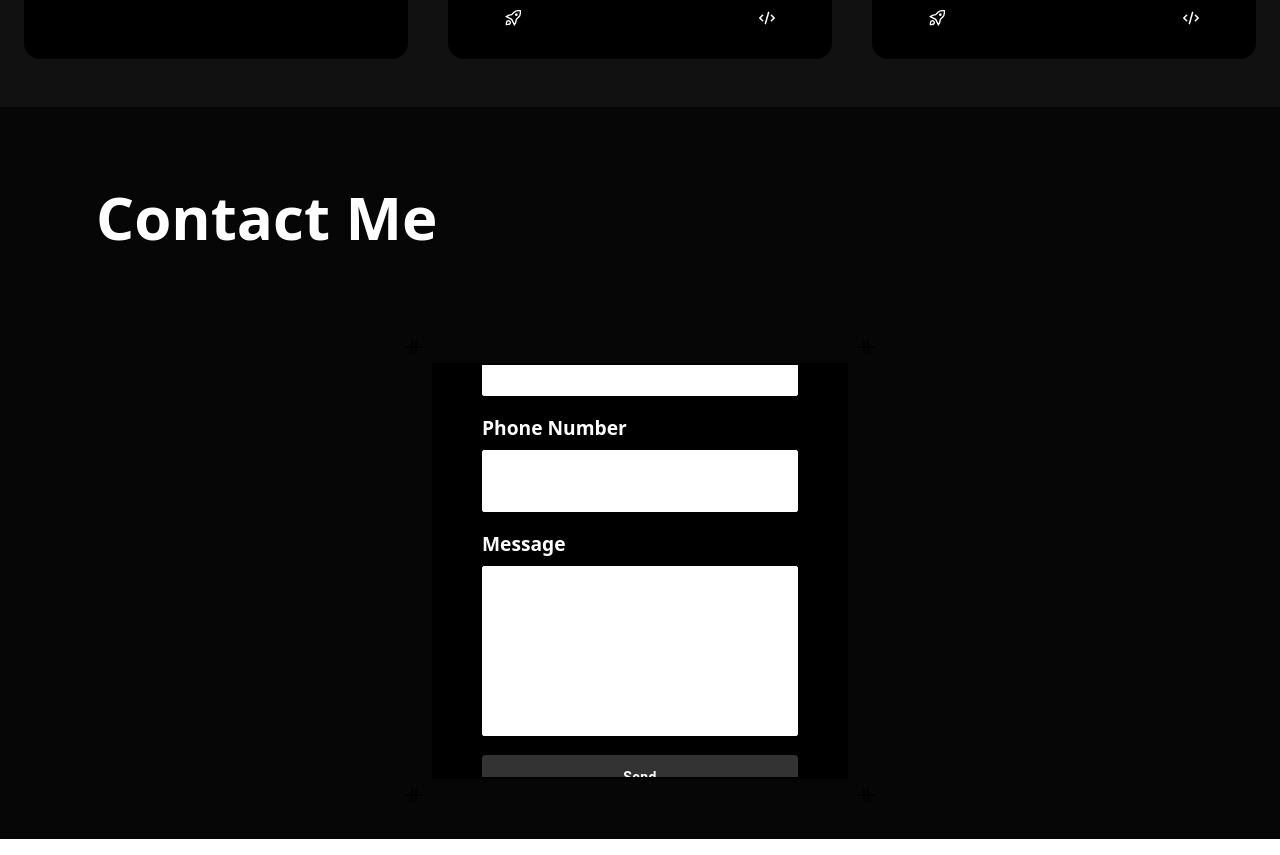
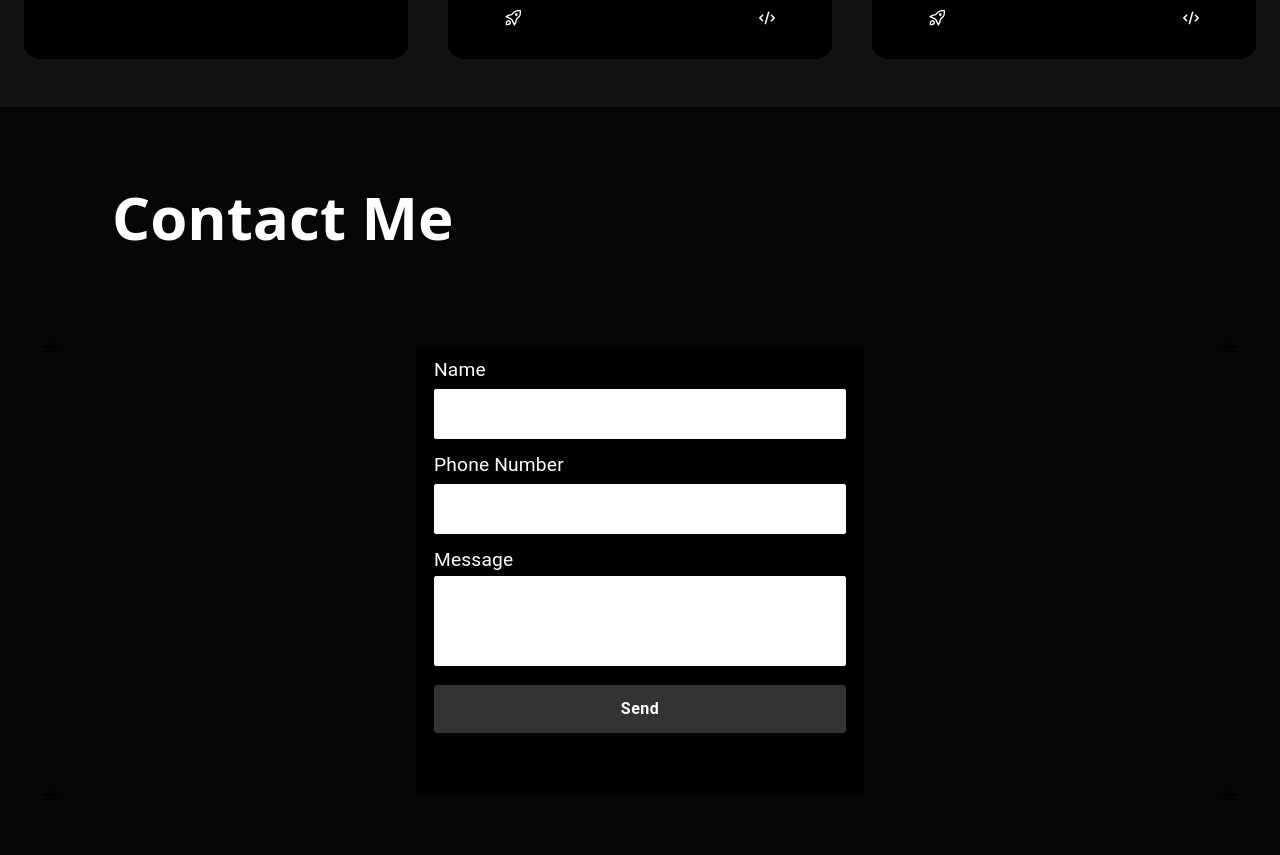
Before and after one commit to Shree2124/_Portfolio, a Next.js app: page / in a window 1280 px wide. Shown: the part 3118-3973 px from the top of the page. Built offline with nearby package versions, Linux system fonts and the light colour scheme.

Commit message:
fix: small bug fixed

```diff
--- a/src/app/page.tsx
+++ b/src/app/page.tsx
@@ -24,24 +24,24 @@ export default function Page() {
         <title>Home Page</title>
         <link rel="icon" href="/favicon.ico" />
       </Head>
-      <div className="relative h-full w-full">
+      <div className="relative w-full h-full">
         {/* Navbar */}
         <Navbar />
 
         {/* Background Section */}
         <div
           id="home"
-          className="h-screen w-full overflow-hidden relative z-0 shadow-lg"
+          className="z-0 relative shadow-lg w-full h-screen overflow-hidden"
         >
           <BackgroundBeamsDemo />
         </div>
 
 
-          <div className="relative z-10 h-full">
-            <div id="about" className="shadow-xl bg-[#151515]">
+        <div className="z-10 relative h-full">
+          <div id="about" className="bg-[#151515] shadow-xl">
             {isClient && (
               <motion.div
-                  className="relative mx-auto max-w-screen-xl px-4"
+                className="relative mx-auto px-4 max-w-screen-xl"
                 initial={{ opacity: 0 }}
                 animate={{ opacity: 1 }}
               >
@@ -51,26 +51,26 @@ export default function Page() {
             )}
           </div>
 
-            <div id="skills" className="shadow-xl bg-[#181818] pb-10">
-              <div className="mx-auto max-w-screen-xl px-4">
+          <div id="skills" className="bg-[#181818] shadow-xl pb-10">
+            <div className="mx-auto px-4 max-w-screen-xl">
               <Skills />
             </div>
           </div>
 
-            <div id="projects" className="text-white bg-[#111111] shadow-xl">
-              <div className="mx-auto max-w-screen-xl px-4">
+          <div id="projects" className="bg-[#111111] shadow-xl text-white">
+            <div className="mx-auto px-4 max-w-screen-xl">
               <div className="pt-20 pl-20">
                 <Title text={"My Projects"} />
               </div>
               <CardHoverEffectDemo />
             </div>
           </div>
-            <div id="contact" className="text-white shadow-xl max-h-full w-full bg-[#060606] h-full pb-6">
-              <div className="mx-auto max-w-screen-xl px-4">
-                <div className="pt-20 pl-20">
+          <div id="contact" className="bg-[#060606] shadow-xl pb-10 w-full text-white">
+            <div className="mx-auto px-4 sm:px-6 lg:px-8 max-w-screen-xl">
+              <div className="px-4 md:px-20 pt-16 md:pt-20 md:text-left text-center">
                 <Title text={"Contact Me"} />
               </div>
-                <div className="p-5">
+              <div className="flex justify-center p-2 sm:p-5">
                 <EvervaultCardDemo />
               </div>
             </div>
--- a/src/components/EvervaultCardDemo/EvervaultCardDemo.tsx
+++ b/src/components/EvervaultCardDemo/EvervaultCardDemo.tsx
@@ -3,25 +3,19 @@ import { EvervaultCard, Icon } from "../ui/evervault-card";
 
 export function EvervaultCardDemo() {
   return (
-    <div className="border-black/[0.2] flex flex-col items-start max-w-md mx-auto p-4 relative h-full w-full">
-      <Icon className="absolute h-6 w-6 -top-3 -left-3 dark:text-white text-black" />
-      <Icon className="absolute h-6 w-6 -top-3 -left-4 dark:text-white text-black" />
-      <Icon className="absolute h-6 w-6 -bottom-3 -left-3 dark:text-white text-black" />
-      <Icon className="absolute h-6 w-6 -bottom-3 -left-4 dark:text-white text-black" />
-      <Icon className="absolute h-6 w-6 -top-3 -right-3 dark:text-white text-black" />
-      <Icon className="absolute h-6 w-6 -top-3 -right-4 dark:text-white text-black" />
-      <Icon className="absolute h-6 w-6 -bottom-3 -right-3 dark:text-white text-black" />
-      <Icon className="absolute h-6 w-6 -bottom-3 -right-4 dark:text-white text-black" />
+    <div className="relative flex flex-col items-center mx-auto border-black/[0.2] w-full">
+      <Icon className="hidden md:block -top-3 -left-3 absolute w-6 h-6 text-black dark:text-white" />
+      <Icon className="hidden md:block -top-3 -left-4 absolute w-6 h-6 text-black dark:text-white" />
+      <Icon className="hidden md:block -bottom-3 -left-3 absolute w-6 h-6 text-black dark:text-white" />
+      <Icon className="hidden md:block -bottom-3 -left-4 absolute w-6 h-6 text-black dark:text-white" />
+      <Icon className="hidden md:block -top-3 -right-3 absolute w-6 h-6 text-black dark:text-white" />
+      <Icon className="hidden md:block -top-3 -right-4 absolute w-6 h-6 text-black dark:text-white" />
+      <Icon className="hidden md:block -right-3 -bottom-3 absolute w-6 h-6 text-black dark:text-white" />
+      <Icon className="hidden md:block -right-4 -bottom-3 absolute w-6 h-6 text-black dark:text-white" />
 
-      <EvervaultCard />
-
-      {/* <h2 className="dark:text-white text-black mt-4 text-sm font-light">
-        Hover over this card to reveal an awesome effect. Running out of copy
-        here.
-      </h2> */}
-      {/* <p className="text-sm text-center border font-light dark:border-white/[0.2] border-black/[0.2] rounded-full mt-4 text-black dark:text-white px-2 py-0.5">
-        Send
-      </p> */}
+      <div className="w-full max-w-md">
+        <EvervaultCard />
+      </div>
     </div>
   );
 }
--- a/src/components/ui/evervault-card.tsx
+++ b/src/components/ui/evervault-card.tsx
@@ -74,17 +74,11 @@ export const EvervaultCard = ({
         });
     } catch (error) {
       console.log(error);
+      setIsSuccess(false);
+      setModalMessage("An error occurred. Please try again.");
+      setModalOpen(true);
+      setLoading(false);
     }
-
-    // setTimeout(() => {
-    //   setIsSuccess(true);
-    //   setModalMessage("Message submitted successfully!");
-    //   setModalOpen(true);
-
-    //   setName("");
-    //   setPhone("");
-    //   setMessage("");
-    // }, 1000);
   };
 
   // eslint-disable-next-line @typescript-eslint/no-explicit-any
@@ -105,31 +99,31 @@ export const EvervaultCard = ({
   return (
     <div
       className={cn(
-        "p-0.5 bg-black aspect-square  flex items-center justify-center w-full h-full relative",
+        "p-0.5 bg-black aspect-square flex items-center justify-center w-full h-full relative",
         className
       )}
     >
       <div
         onMouseMove={onMouseMove}
-        className="group/card rounded-3xl w-full relative overflow-hidden bg-transparent flex items-center justify-center h-full"
+        className="group/card relative flex justify-center items-center bg-transparent rounded-3xl w-full h-full overflow-hidden"
       >
         <CardPattern
           mouseX={mouseX}
           mouseY={mouseY}
           randomString={randomString}
         />
-        <div className="relative z-10 flex h-full items-center justify-center w-full">
-          <div className="relative h-full w-full  rounded-full flex items-center justify-center text-white font-bold text-4xl">
-            <div className="absolute w-full h-full  blur-sm rounded-full" />
-            <span className="dark:text-white text-black z-20">
+        <div className="z-10 relative flex justify-center items-center w-full h-full">
+          <div className="relative flex justify-center items-center rounded-full w-full h-full font-bold text-white text-4xl">
+            <div className="absolute blur-sm rounded-full w-full h-full" />
+            <span className="z-20 w-full text-black dark:text-white">
               <Box
                 sx={{
                   width: "100%",
                   height: "100%",
-                  padding: "16px",
+                  padding: { xs: "12px", sm: "16px" },
                   display: "flex",
                   flexDirection: "column",
-                  gap: "12px",
+                  gap: { xs: "8px", sm: "12px" },
                   boxShadow: "0 4px 12px rgba(0, 0, 0, 0.1)",
                   borderRadius: "8px",
                   backgroundColor: "transparent",
@@ -138,16 +132,16 @@ export const EvervaultCard = ({
                 onSubmit={handleSubmit}
               >
                 <label>
-                  <span
-                    style={{
+                  <Typography
+                    sx={{
                       color: "white",
                       marginBottom: "2px",
                       display: "block",
-                      fontSize: "1.2rem",
+                      fontSize: { xs: "1rem", sm: "1.2rem" },
                     }}
                   >
                     Name
-                  </span>
+                  </Typography>
                   <input
                     type="text"
                     value={name}
@@ -160,22 +154,23 @@ export const EvervaultCard = ({
                       border: "1px solid white",
                       color: "black",
                       outline: "none",
-                      fontSize: "1.2rem",
+                      fontSize: "1rem",
                     }}
+                    className="text-sm sm:text-base md:text-lg"
                   />
                 </label>
 
                 <label>
-                  <span
-                    style={{
+                  <Typography
+                    sx={{
                       color: "white",
                       marginBottom: "2px",
                       display: "block",
-                      fontSize: "1.2rem",
+                      fontSize: { xs: "1rem", sm: "1.2rem" },
                     }}
                   >
                     Phone Number
-                  </span>
+                  </Typography>
                   <input
                     type="tel"
                     value={phone}
@@ -188,37 +183,39 @@ export const EvervaultCard = ({
                       border: "1px solid white",
                       color: "black",
                       outline: "none",
-                      fontSize: "1.2rem",
+                      fontSize: "1rem",
                     }}
+                    className="text-sm sm:text-base md:text-lg"
                   />
                 </label>
 
                 <label>
-                  <span
-                    style={{
+                  <Typography
+                    sx={{
                       color: "white",
                       marginBottom: "2px",
                       display: "block",
-                      fontSize: "1.2rem",
+                      fontSize: { xs: "1rem", sm: "1.2rem" },
                     }}
                   >
                     Message
-                  </span>
+                  </Typography>
                   <textarea
                     value={message}
                     onChange={(e) => setMessage(e.target.value)}
                     required
-                    rows={4}
+                    rows={3}
                     style={{
-                      fontSize: "1rem",
                       width: "100%",
-                      padding: "4px",
+                      padding: "8px",
                       borderRadius: "2px",
                       border: "1px solid white",
                       color: "black",
                       outline: "none",
                       resize: "none",
+                      fontSize: "0.9rem",
                     }}
+                    className="text-sm sm:text-base"
                   />
                 </label>
 
@@ -228,40 +225,44 @@ export const EvervaultCard = ({
                   type="submit"
                   sx={{
                     width: "100%",
-                    padding: "10px 16px",
+                    padding: { xs: "8px", sm: "10px 16px" },
                     fontWeight: "bold",
                     textTransform: "none",
                     backgroundColor: "rgba(255, 255, 255, 0.2)",
                     color: "white",
+                    fontSize: { xs: "0.9rem", sm: "1rem" },
                     "&:hover": {
                       backgroundColor: "rgba(255, 255, 255, 0.3)",
                     },
                   }}
                 >
-                  {loading ? <CircularProgress color="secondary" /> : "Send"}
+                  {loading ? <CircularProgress size={20} color="inherit" /> : "Send"}
                 </Button>
               </Box>
-              <div className="mb-5 flex align-center justify-center gap-3 px-5 text-center">
+              <div className="flex justify-center items-center gap-2 sm:gap-3 mt-2 mb-4 sm:mb-5 px-2 sm:px-5 text-center">
                 <a
                   href="mailto:shreealasande@gmail.com"
                   target="_blank"
                   rel="noopener noreferrer"
+                  className="hover:opacity-80 transition-opacity"
                 >
-                  <FaEnvelope size={30} />
+                  <FaEnvelope size={24} className="w-5 sm:w-6 h-5 sm:h-6" />
                 </a>
                 <a
                   href="https://www.linkedin.com/in/shree-alasande-933934272/"
                   target="_blank"
                   rel="noopener noreferrer"
+                  className="hover:opacity-80 transition-opacity"
                 >
-                  <FaLinkedin size={30} />
+                  <FaLinkedin size={24} className="w-5 sm:w-6 h-5 sm:h-6" />
                 </a>
                 <a
                   href="https://github.com/Shree2124"
                   target="_blank"
                   rel="noopener noreferrer"
+                  className="hover:opacity-80 transition-opacity"
                 >
-                  <FaGithub size={30} />
+                  <FaGithub size={24} className="w-5 sm:w-6 h-5 sm:h-6" />
                 </a>
               </div>
             </span>
@@ -275,10 +276,11 @@ export const EvervaultCard = ({
             top: "50%",
             left: "50%",
             transform: "translate(-50%, -50%)",
-            width: 300,
+            width: { xs: 280, sm: 300 },
+            maxWidth: "90%",
             bgcolor: "background.paper",
             boxShadow: 24,
-            p: 4,
+            p: { xs: 3, sm: 4 },
             borderRadius: "8px",
             textAlign: "center",
           }}
@@ -288,16 +290,22 @@ export const EvervaultCard = ({
             sx={{
               mb: 2,
               color: isSuccess ? "green" : "red",
+              fontSize: { xs: "1.1rem", sm: "1.25rem" },
             }}
           >
             {isSuccess ? "Success" : "Error"}
           </Typography>
-          <Typography>{modalMessage}</Typography>
+          <Typography sx={{ fontSize: { xs: "0.9rem", sm: "1rem" } }}>
+            {modalMessage}
+          </Typography>
           <Button
-            className="bg-green-500 text-white p-3 mt-3"
+            className="bg-green-500 mt-3 p-2 sm:p-3 text-white"
             onClick={() => {
               setModalOpen(false);
               setModalMessage("");
+            }}
+            sx={{
+              fontSize: { xs: "0.9rem", sm: "1rem" },
             }}
           >
             Ok!
@@ -317,16 +325,16 @@ export function CardPattern({ mouseX, mouseY, randomString }: any) {
 
   return (
     <div className="pointer-events-none">
-      <div className="absolute inset-0 rounded-2xl  [mask-image:linear-gradient(white,transparent)] group-hover/card:opacity-50"></div>
+      <div className="absolute inset-0 group-hover/card:opacity-50 rounded-2xl [mask-image:linear-gradient(white,transparent)]"></div>
       <motion.div
-        className="absolute inset-0 rounded-2xl bg-gradient-to-r from-green-500 to-blue-700 opacity-0  group-hover/card:opacity-100 backdrop-blur-xl transition duration-500"
+        className="absolute inset-0 bg-gradient-to-r from-green-500 to-blue-700 opacity-0 group-hover/card:opacity-100 backdrop-blur-xl rounded-2xl transition duration-500"
         style={style}
       />
       <motion.div
-        className="absolute inset-0 rounded-2xl opacity-0 mix-blend-overlay  group-hover/card:opacity-100"
+        className="absolute inset-0 opacity-0 group-hover/card:opacity-100 rounded-2xl mix-blend-overlay"
         style={style}
       >
-        <p className="absolute inset-x-0 text-xs h-full break-words whitespace-pre-wrap text-white font-mono font-bold transition duration-500">
+        <p className="absolute inset-x-0 h-full font-mono font-bold text-white text-xs break-words whitespace-pre-wrap transition duration-500">
           {randomString}
         </p>
       </motion.div>
```
Lines whose indentation alone changed are shown as unchanged.
